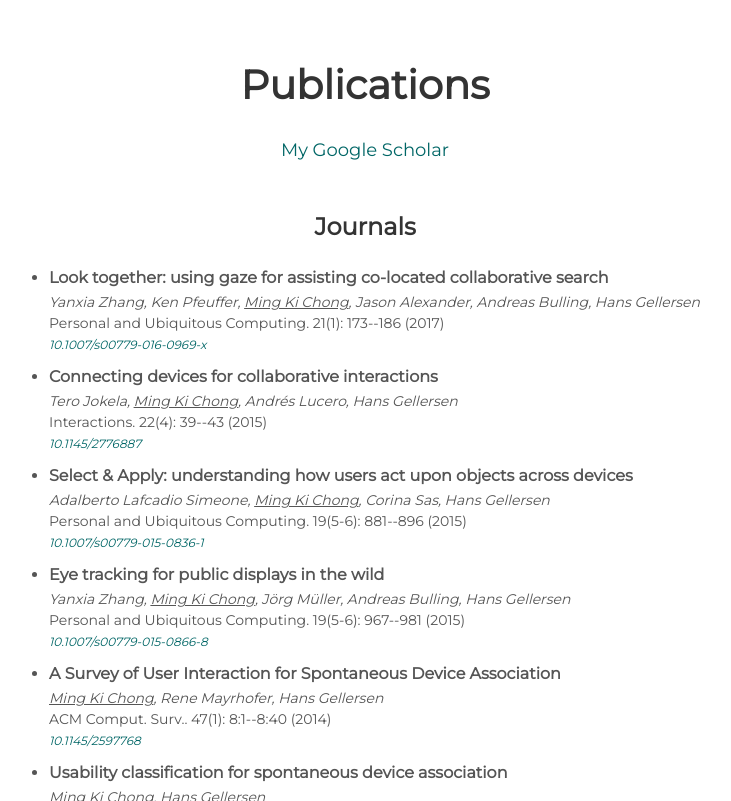
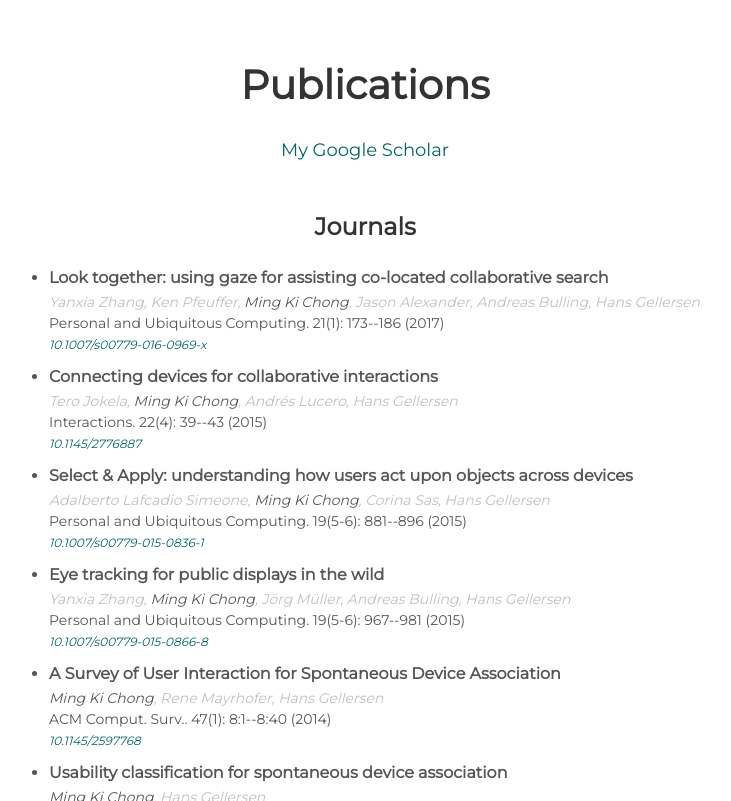
Before and after one commit to mingkichong/mingkichong.github.io, a Jekyll site: the page built from index.html, in a window 1280 px wide. Shown: the part 5599-6400 px from the top of the page, without its empty margins (275-1006 px from the left). Built offline with Jekyll 4.4.1, drawn with Linux system fonts in a browser that asks for light colours.

Commit message:
change author name colour

```diff
--- a/assets/css/publications.css
+++ b/assets/css/publications.css
@@ -43,10 +43,12 @@
 
 .pub_author {
 	font-style: italic;
+	color: #BFBFBFFF;
 }
 
 .pub_author_me{
-	text-decoration: underline;
+	/*text-decoration: underline;*/
+	color: #555555FF;
 }
 
 .pub_venue {
```
